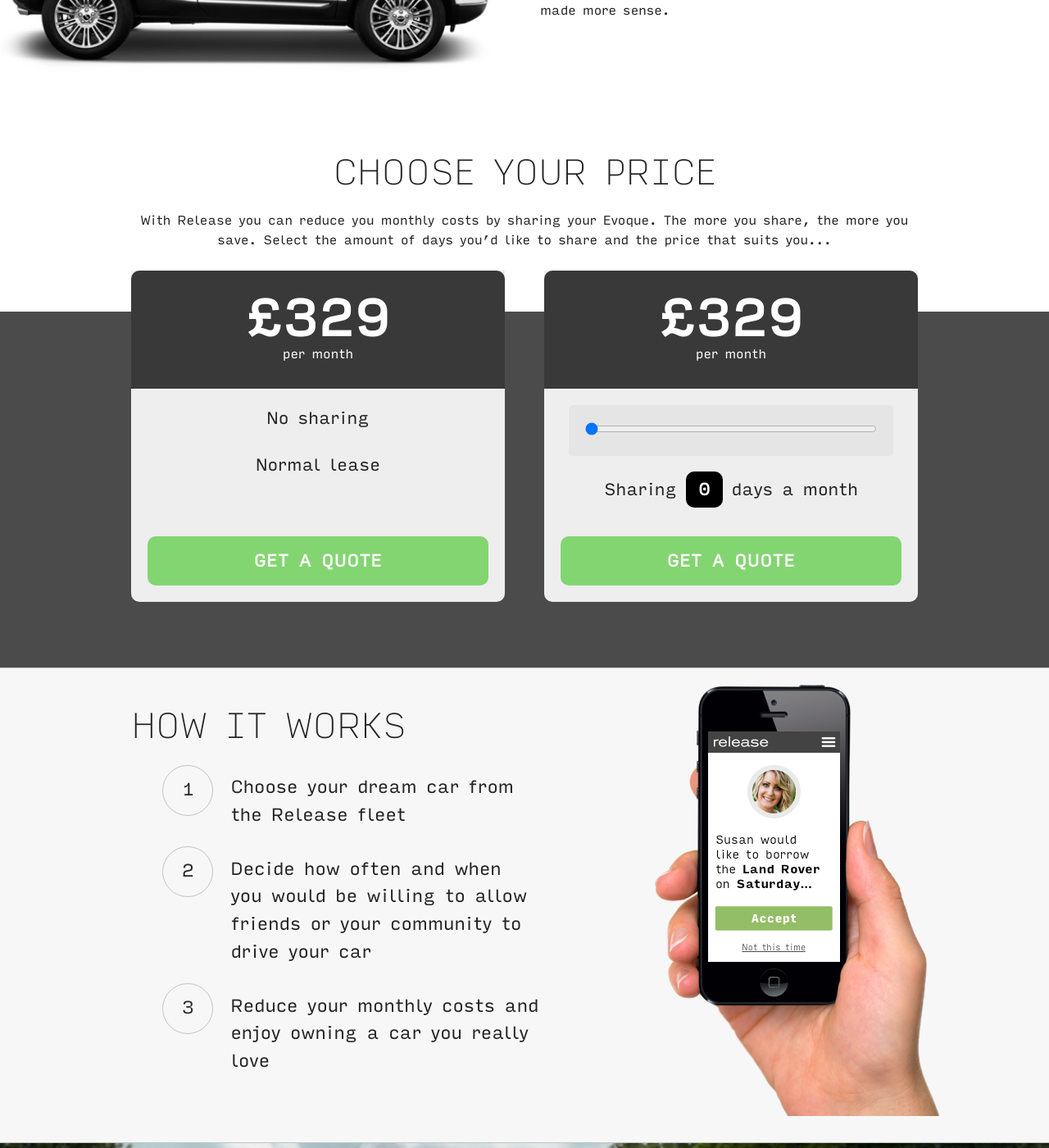
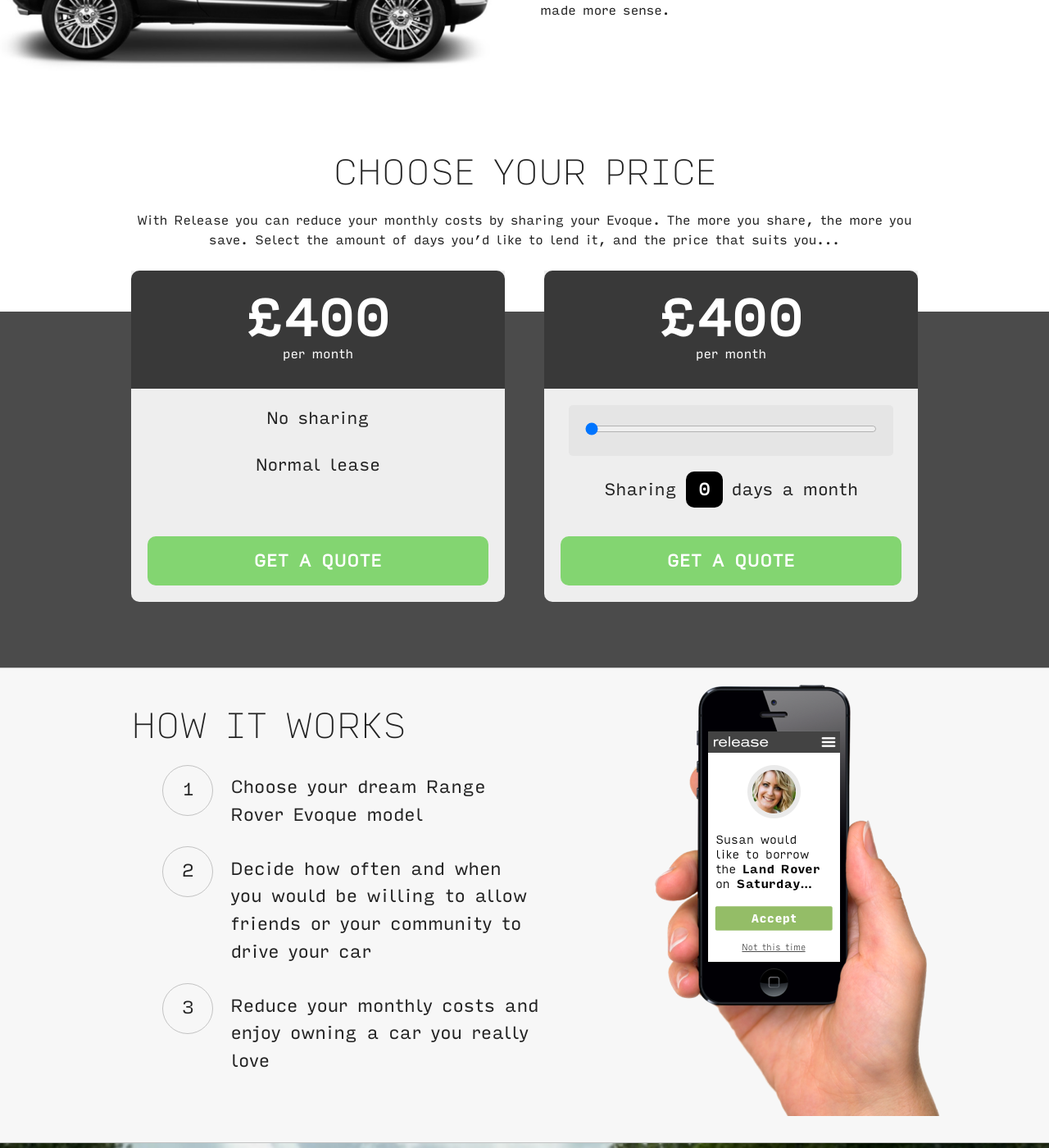
Before and after one commit to releasefinance/releasefinance.github.io, a Jekyll site: the page built from evoque.html, in a window 1280 px wide and 1400 px high, scrolled down 527 px. Shown: the whole window at 82% size. Built offline with Jekyll 4.4.1, drawn with Linux system fonts in a browser that asks for light colours; nearby versions of some CDN libraries; comment, search, counter and statistics services are not loaded; some of the changed text lies outside the part shown.

Commit message:
Update evoque.html

```diff
--- a/evoque.html
+++ b/evoque.html
@@ -16,10 +16,10 @@
 
 price :
   header      : Choose your price
-  description : With Release you can reduce you monthly costs by sharing your Evoque. The more you share, the more you save. Select the amount of days you’d like to share and the price that suits you...
+  description : With Release you can reduce your monthly costs by sharing your Evoque. The more you share, the more you save. Select the amount of days you’d like to lend it, and the price that suits you...
   cta         : Get a quote
   fixed:
-    price      : £329
+    price      : £400
     price_text : per month
     content    : |
       <p>No sharing</p>
@@ -33,7 +33,7 @@
 
 howitworks:
   header : How It Works
-  step1  : Choose your dream car from the Release fleet
+  step1  : Choose your dream Range Rover Evoque model
   step2  : Decide how often and when you would be willing to allow friends or your community to drive your car
   step3  : Reduce your monthly costs and enjoy owning a car you really love
   image  : ui.png
```
